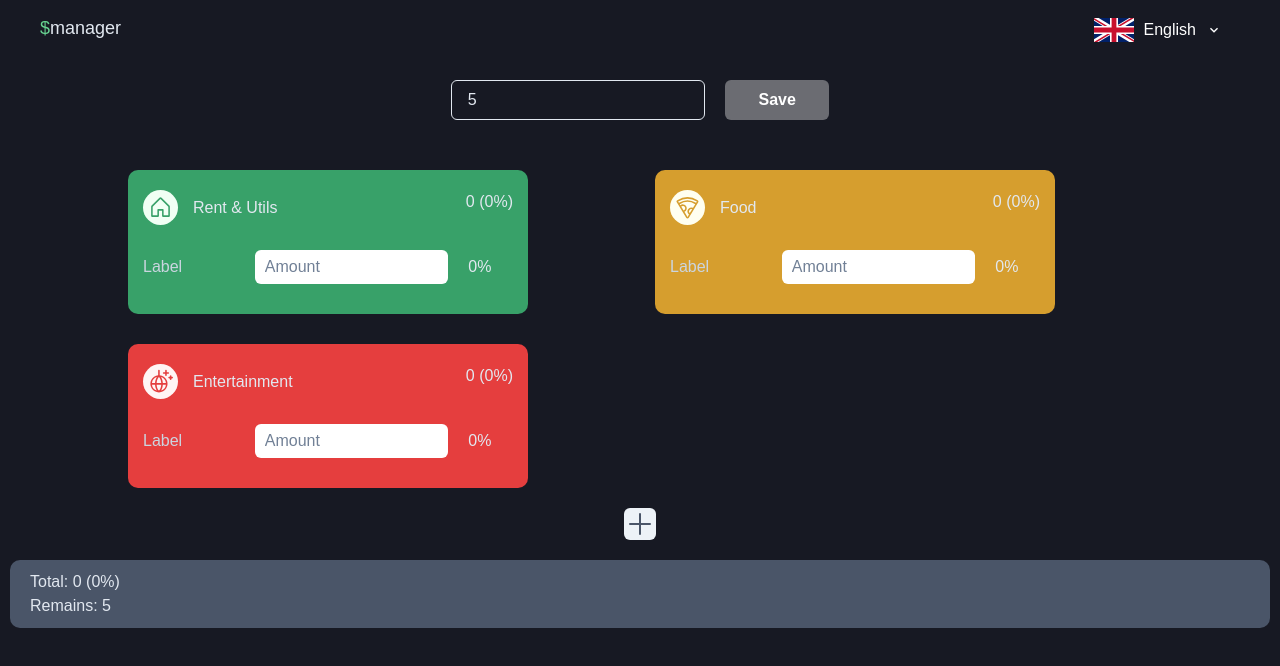
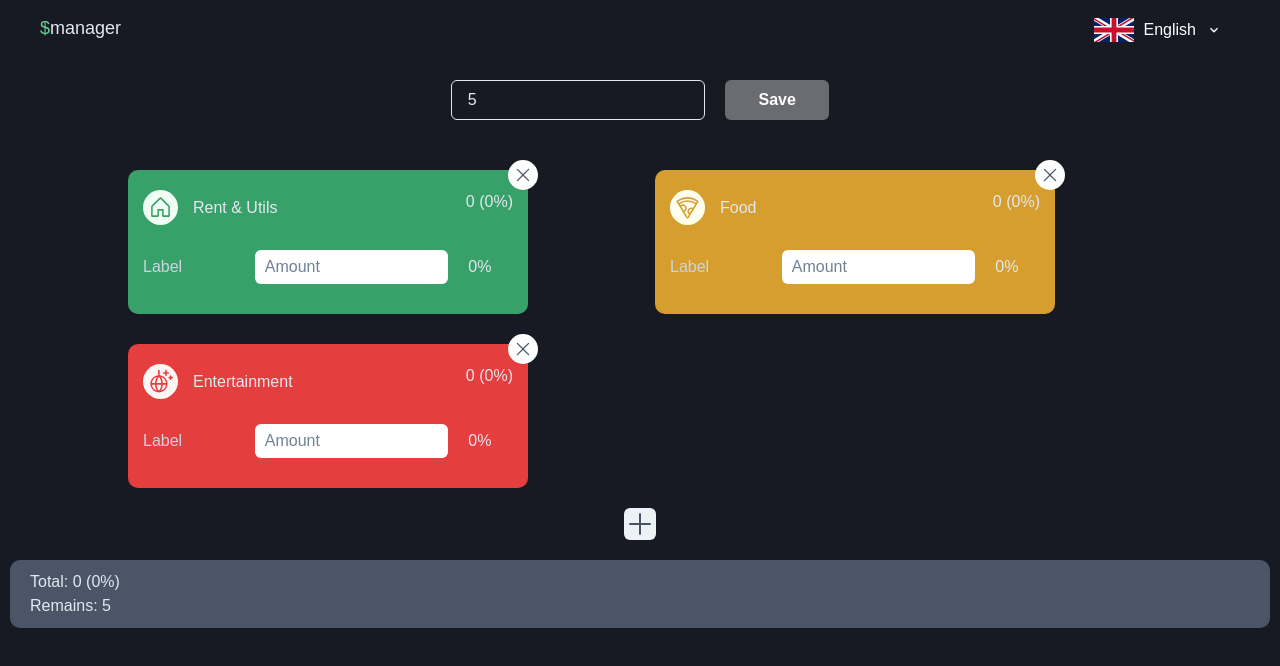
Before and after one commit to felixx78/dmanager, a React (Vite) app: page / in a window 1280 px wide. Both pictures are taken after typing "5" into the empty fields and a click on the button "Save". Shown: the top 666 px of the page. Built offline with nearby package versions, Linux system fonts and the light colour scheme.

Commit message:
add delete button to expenses

```diff
--- a/src/components/Expenses.tsx
+++ b/src/components/Expenses.tsx
@@ -1,9 +1,18 @@
-import { Box, Flex, Input, Stack, Text } from "@chakra-ui/react";
+import {
+  Box,
+  Button,
+  Flex,
+  IconButton,
+  Input,
+  Stack,
+  Text,
+} from "@chakra-ui/react";
 import { useIntl } from "react-intl";
 import Expense from "../types/expense";
 import * as Icons from "@phosphor-icons/react";
 import { useDispatch } from "react-redux";
 import { expensesActions } from "../redux/expensesReducer";
+import { CloseIcon, DeleteIcon, SmallCloseIcon } from "@chakra-ui/icons";
 
 type Props = Expense & {
   amount: number;
@@ -57,6 +66,7 @@ function Expenses({ id, icon, title, bgColor, fields, total, amount }: Props) {
       pt="20px"
       pb="30px"
       borderRadius="10px"
+      position="relative"
     >
       <Flex justifyContent="space-between" mb="25px" gap="10px">
         <Flex alignItems="center" gap="15px">
@@ -85,6 +95,23 @@ function Expenses({ id, icon, title, bgColor, fields, total, amount }: Props) {
           {total} ({percent}%)
         </Text>
       </Flex>
+
+      <Button
+        variant="unstyled"
+        borderRadius="100%"
+        position="absolute"
+        top="-10px"
+        right="-10px"
+        color="gray.600"
+        bgColor="#fff"
+        px="5px"
+        height="30px"
+        minW="0"
+        minH="0"
+        onClick={() => dispatch(expensesActions.delete(id))}
+      >
+        <Icons.X width="20px" height="20px" />
+      </Button>
 
       <Stack spacing="10px">
         {fields.map((field, index) => (
--- a/src/redux/expensesReducer.ts
+++ b/src/redux/expensesReducer.ts
@@ -46,7 +46,7 @@ const expensesSlice = createSlice({
       state.push(action.payload);
     },
     delete(state, action: PayloadAction<string>) {
-      state = state.filter((i) => i.id !== action.payload);
+      return state.filter((i) => i.id !== action.payload);
     },
     updateFields(
       state,
```
